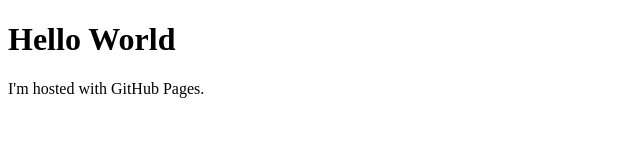
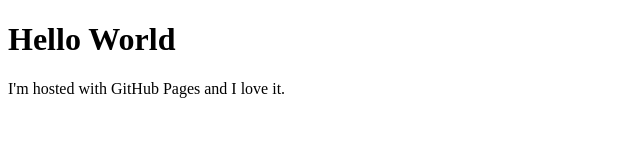
Before and after one commit to guillaumelerouge/guillaumelerouge.github.io, a plain HTML site: page index.html in a window 1280 px wide. Shown: the full height of the page, 0-640 px from the left. Drawn offline with Linux system fonts and the light colour scheme.

Commit message:
Updated home page.

```diff
--- a/index.html
+++ b/index.html
@@ -2,6 +2,6 @@
 <html>
 <body>
 <h1>Hello World</h1>
-<p>I'm hosted with GitHub Pages.</p>
+<p>I'm hosted with GitHub Pages and I love it.</p>
 </body>
 </html>
```
